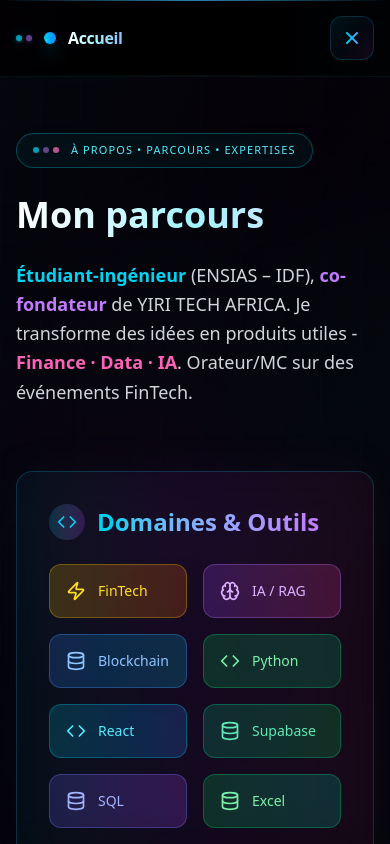
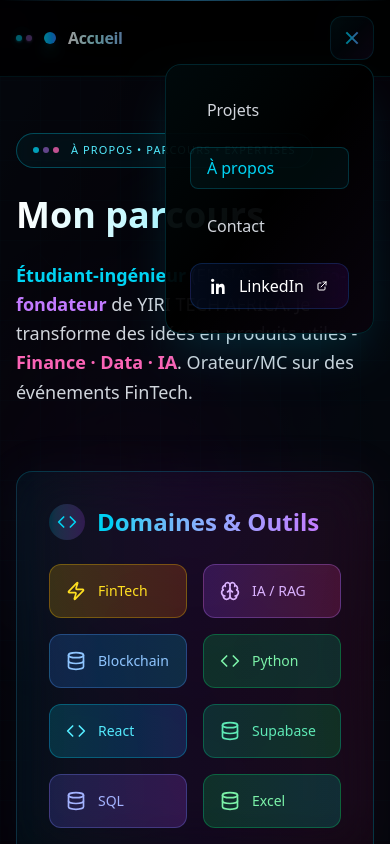
Before and after one commit to FrancoisMans10/portfolio-francois-mansare, a React (Vite) app: page /about in a window 390 px wide. Both pictures are taken after a click on the button "Ouvrir le menu". Shown: the top 844 px of the page. Built offline with nearby package versions, Linux system fonts and the light colour scheme.

Commit message:
Menu not hidde and linkdIn is available

```diff
--- a/src/components/Footer.tsx
+++ b/src/components/Footer.tsx
@@ -212,6 +212,25 @@ export default function Footer() {
             <div className="grid grid-cols-2 gap-2">
               {SOCIALS.map(({ label, href, icon }, index) => {
                 const Icon = getIcon(icon);
+
+                if (label === "LinkedIn") {
+                  return (
+                    <a
+                      key={label}
+                      href={href}
+                      target="_blank"
+                      rel="noopener noreferrer"
+                      aria-label={label}
+                      className="group relative overflow-hidden inline-flex items-center gap-2 rounded-lg border border-white/10 bg-white/5 px-3 py-2 text-sm text-gray-300 transition-all duration-300 hover:border-cyan-400/30 hover:bg-cyan-400/10 hover:text-white hover:scale-105 focus-visible:outline-none focus-visible:ring-2 focus-visible:ring-cyan-400/60"
+                      style={{ animationDelay: `${index * 100}ms` }}
+                    >
+                      <div className="absolute inset-0 -translate-x-full bg-gradient-to-r from-transparent via-white/10 to-transparent transition-transform duration-500 group-hover:translate-x-full" />
+                      <Icon className="relative z-10 h-4 w-4 opacity-80 transition-all duration-300 group-hover:opacity-100 group-hover:scale-110" />
+                      <span className="relative z-10 font-medium">{label}</span>
+                    </a>
+                  );
+                }
+
                 return (
                   <Link
                     key={label}
@@ -226,9 +245,7 @@ export default function Footer() {
                     className="group relative overflow-hidden inline-flex items-center gap-2 rounded-lg border border-white/10 bg-white/5 px-3 py-2 text-sm text-gray-300 transition-all duration-300 hover:border-cyan-400/30 hover:bg-cyan-400/10 hover:text-white hover:scale-105 focus-visible:outline-none focus-visible:ring-2 focus-visible:ring-cyan-400/60"
                     style={{ animationDelay: `${index * 100}ms` }}
                   >
-                    {/* Effet de brillance */}
                     <div className="absolute inset-0 -translate-x-full bg-gradient-to-r from-transparent via-white/10 to-transparent transition-transform duration-500 group-hover:translate-x-full" />
-
                     <Icon className="relative z-10 h-4 w-4 opacity-80 transition-all duration-300 group-hover:opacity-100 group-hover:scale-110" />
                     <span className="relative z-10 font-medium">{label}</span>
                   </Link>
@@ -272,9 +289,7 @@ export default function Footer() {
 
         {/* Subfooter amélioré */}
         <div className="mt-12 relative">
-          {/* Séparateur avec gradient */}
           <div className="absolute inset-x-0 top-0 h-px bg-gradient-to-r from-transparent via-white/10 to-transparent" />
-
           <div className="pt-6 flex flex-col items-center justify-between gap-4 md:flex-row">
             <div className="flex items-center gap-3">
               <div className="flex space-x-1">
@@ -312,10 +327,7 @@ export default function Footer() {
             opacity: 1;
           }
         }
-
-        .animate-float {
-          animation: float 3s ease-in-out infinite;
-        }
+        .animate-float { animation: float 3s ease-in-out infinite; }
       `}</style>
     </footer>
   );
--- a/src/components/NavBar.tsx
+++ b/src/components/NavBar.tsx
@@ -10,9 +10,8 @@ export default function NavBar() {
 
   return (
     <header className="sticky top-0 z-50 border-b border-cyan-500/10 bg-black/85 backdrop-blur-2xl">
-      {/* Effets d'arrière-plan premium */}
+      {/* BG effets */}
       <div className="absolute inset-0 pointer-events-none overflow-hidden">
-        {/* Grille subtile */}
         <div
           className="absolute inset-0 opacity-5"
           style={{
@@ -23,8 +22,6 @@ export default function NavBar() {
             backgroundSize: "40px 40px",
           }}
         />
-
-        {/* Orbes de fond */}
         <div className="absolute -top-10 -right-20 w-40 h-40 bg-cyan-500/3 rounded-full blur-3xl animate-pulse" />
         <div
           className="absolute -top-5 -left-10 w-24 h-24 bg-purple-500/3 rounded-full blur-2xl animate-pulse"
@@ -33,14 +30,13 @@ export default function NavBar() {
       </div>
 
       <div className="relative mx-auto flex w-full max-w-7xl items-center justify-between px-4 sm:px-6 lg:px-8 py-4">
-        {/* Marque -> route SPA */}
+        {/* Brand */}
         <Link
           to={BRAND.homeHref}
           className="group flex items-center gap-3 font-bold text-white transition-all duration-300 hover:scale-105"
           aria-label="Accueil"
           onClick={() => setOpen(false)}
         >
-          {/* Badge multi-points premium */}
           <div className="relative flex items-center gap-1">
             <div className="flex space-x-1">
               <span className="h-1.5 w-1.5 animate-pulse rounded-full bg-cyan-400 shadow-sm shadow-cyan-400/50" />
@@ -49,36 +45,24 @@ export default function NavBar() {
                 style={{ animationDelay: "0.5s" }}
               />
             </div>
-            <span
-              className="absolute h-3 w-3 animate-ping rounded-full bg-cyan-400 opacity-30"
-              aria-hidden
-            />
-            <span
-              className="relative h-3 w-3 rounded-full bg-gradient-to-r from-cyan-400 to-blue-500 shadow-lg shadow-cyan-400/50 ml-2"
-              aria-hidden
-            />
+            <span className="absolute h-3 w-3 animate-ping rounded-full bg-cyan-400 opacity-30" />
+            <span className="relative h-3 w-3 rounded-full bg-gradient-to-r from-cyan-400 to-blue-500 shadow-lg shadow-cyan-400/50 ml-2" />
           </div>
-
-          {/* Nom avec gradient premium */}
           <span className="bg-gradient-to-r from-white via-cyan-200 to-blue-300 bg-clip-text text-transparent font-extrabold tracking-tight">
             {BRAND.name}
           </span>
-
-          {/* Ligne animée */}
           <span className="h-px w-0 bg-gradient-to-r from-cyan-400 via-purple-400 to-transparent transition-all duration-500 group-hover:w-12" />
         </Link>
 
-        {/* Toggle mobile premium */}
+        {/* Burger */}
         <button
           className="group relative inline-flex h-11 w-11 items-center justify-center rounded-xl border border-cyan-500/20 bg-gradient-to-br from-cyan-500/10 via-blue-500/5 to-purple-500/10 backdrop-blur-sm transition-all duration-300 hover:border-cyan-400/40 hover:shadow-xl hover:shadow-cyan-400/20 hover:scale-105 md:hidden overflow-hidden"
           aria-expanded={open}
-          aria-label="Ouvrir le menu"
+          aria-controls="mobile-menu"
+          aria-label={open ? "Fermer le menu" : "Ouvrir le menu"}
           onClick={() => setOpen((v) => !v)}
         >
-          {/* Effet de brillance */}
           <div className="absolute inset-0 -translate-x-full bg-gradient-to-r from-transparent via-white/10 to-transparent transition-transform duration-700 group-hover:translate-x-full" />
-
-          {/* Particules au hover */}
           <div className="absolute inset-0 opacity-0 group-hover:opacity-100 transition-opacity duration-500">
             {[...Array(3)].map((_, i) => (
               <div
@@ -93,7 +77,6 @@ export default function NavBar() {
               />
             ))}
           </div>
-
           <span className="relative flex flex-col gap-1 transition-transform duration-300 group-hover:scale-110">
             <span
               className={`h-0.5 w-4 bg-gradient-to-r from-cyan-400 to-blue-400 transition-all duration-300 ${
@@ -113,16 +96,17 @@ export default function NavBar() {
           </span>
         </button>
 
-        {/* Liens premium */}
+        {/* Nav (desktop + mobile) */}
         <nav
-          className={[
-            "hidden items-center gap-6 md:flex",
+          id="mobile-menu"
+          className={
             open
-              ? "absolute right-4 top-16 flex flex-col gap-4 rounded-2xl border border-cyan-500/20 bg-black/95 p-6 backdrop-blur-2xl shadow-2xl shadow-cyan-500/20 md:static md:border-0 md:bg-transparent md:p-0 md:shadow-none"
-              : "",
-          ].join(" ")}
+              ? // ÉTAT OUVERT (mobile)
+                "absolute right-4 top-16 z-50 flex flex-col gap-4 rounded-2xl border border-cyan-500/20 bg-black/95 p-6 backdrop-blur-2xl shadow-2xl shadow-cyan-500/20 md:static md:flex md:flex-row md:items-center md:gap-6 md:border-0 md:bg-transparent md:p-0 md:shadow-none"
+              : // ÉTAT FERMÉ (mobile) / visible en desktop
+                "hidden md:flex md:items-center md:gap-6"
+          }
         >
-          {/* Effet d'arrière-plan pour mobile */}
           {open && (
             <div className="absolute inset-0 rounded-2xl bg-gradient-to-br from-cyan-500/5 via-transparent to-purple-500/5 md:hidden" />
           )}
@@ -142,7 +126,6 @@ export default function NavBar() {
               }
               style={{ animationDelay: `${index * 100}ms` }}
             >
-              {/* Particules subtiles */}
               <div className="absolute inset-0 opacity-0 group-hover:opacity-100 transition-opacity duration-500 overflow-hidden">
                 <div
                   className="absolute w-0.5 h-0.5 bg-cyan-400 rounded-full animate-float opacity-60"
@@ -154,29 +137,22 @@ export default function NavBar() {
                   }}
                 />
               </div>
-
               <span className="relative z-10 font-medium">{label}</span>
-
-              {/* Barre de progression premium */}
               <span className="pointer-events-none absolute bottom-0 left-0 h-0.5 w-0 bg-gradient-to-r from-cyan-400 via-purple-400 to-blue-500 transition-all duration-500 group-hover:w-full" />
-
-              {/* Lueur subtile */}
               <span className="pointer-events-none absolute inset-0 rounded-lg bg-gradient-to-r from-cyan-400/0 via-cyan-400/5 to-cyan-400/0 opacity-0 transition-opacity duration-300 group-hover:opacity-100" />
             </RouterNavLink>
           ))}
 
-          {/* Bouton LinkedIn premium */}
+          {/* LinkedIn — lien EXTERNE (fix) */}
           {linkedIn && LinkedInIcon && (
-            <Link
-              to={linkedIn.href}
+            <a
+              href={linkedIn.href}
               target="_blank"
               rel="noopener noreferrer"
+              onClick={() => setOpen(false)}
               className="group relative flex items-center gap-3 rounded-xl border border-blue-500/20 bg-gradient-to-r from-blue-600/10 via-blue-700/5 to-purple-600/10 px-5 py-2.5 text-white backdrop-blur-sm transition-all duration-300 hover:border-blue-400/40 hover:from-blue-500/20 hover:to-purple-500/20 hover:shadow-xl hover:shadow-blue-500/20 hover:scale-105 overflow-hidden"
             >
-              {/* Effet de brillance */}
               <div className="absolute inset-0 -translate-x-full bg-gradient-to-r from-transparent via-white/10 to-transparent transition-transform duration-700 group-hover:translate-x-full" />
-
-              {/* Particules LinkedIn */}
               <div className="absolute inset-0 opacity-0 group-hover:opacity-100 transition-opacity duration-500">
                 {[...Array(2)].map((_, i) => (
                   <div
@@ -191,7 +167,6 @@ export default function NavBar() {
                   />
                 ))}
               </div>
-
               <LinkedInIcon className="relative z-10 h-4 w-4 transition-transform duration-300 group-hover:scale-110" />
               <span className="relative z-10 font-medium">LinkedIn</span>
               <span
@@ -212,37 +187,34 @@ export default function NavBar() {
                   />
                 </svg>
               </span>
-            </Link>
+            </a>
           )}
         </nav>
       </div>
 
-      {/* Lueur premium multi-couches */}
+      {/* Overlay cliquable pour fermer (mobile) */}
+      {open && (
+        <button
+          aria-label="Fermer le menu"
+          className="fixed inset-0 z-40 bg-black/40 md:hidden"
+          onClick={() => setOpen(false)}
+        />
+      )}
+
+      {/* Lueurs */}
       <div className="absolute inset-x-0 top-0 h-px bg-gradient-to-r from-transparent via-cyan-400/60 to-transparent" />
       <div
         className="absolute inset-x-0 top-0 h-px bg-gradient-to-r from-transparent via-purple-400/30 to-transparent animate-pulse"
         style={{ animationDelay: "1s" }}
       />
-
-      {/* Ligne de base subtile */}
       <div className="absolute inset-x-0 bottom-0 h-px bg-gradient-to-r from-transparent via-white/5 to-transparent" />
 
-      {/* Styles pour les animations */}
       <style>{`
         @keyframes float {
-          0%, 100% {
-            transform: translateY(0px) rotate(0deg);
-            opacity: 0.6;
-          }
-          50% {
-            transform: translateY(-6px) rotate(180deg);
-            opacity: 1;
-          }
+          0%, 100% { transform: translateY(0px) rotate(0deg); opacity: 0.6; }
+          50% { transform: translateY(-6px) rotate(180deg); opacity: 1; }
         }
-
-        .animate-float {
-          animation: float 3s ease-in-out infinite;
-        }
+        .animate-float { animation: float 3s ease-in-out infinite; }
       `}</style>
     </header>
   );
```
